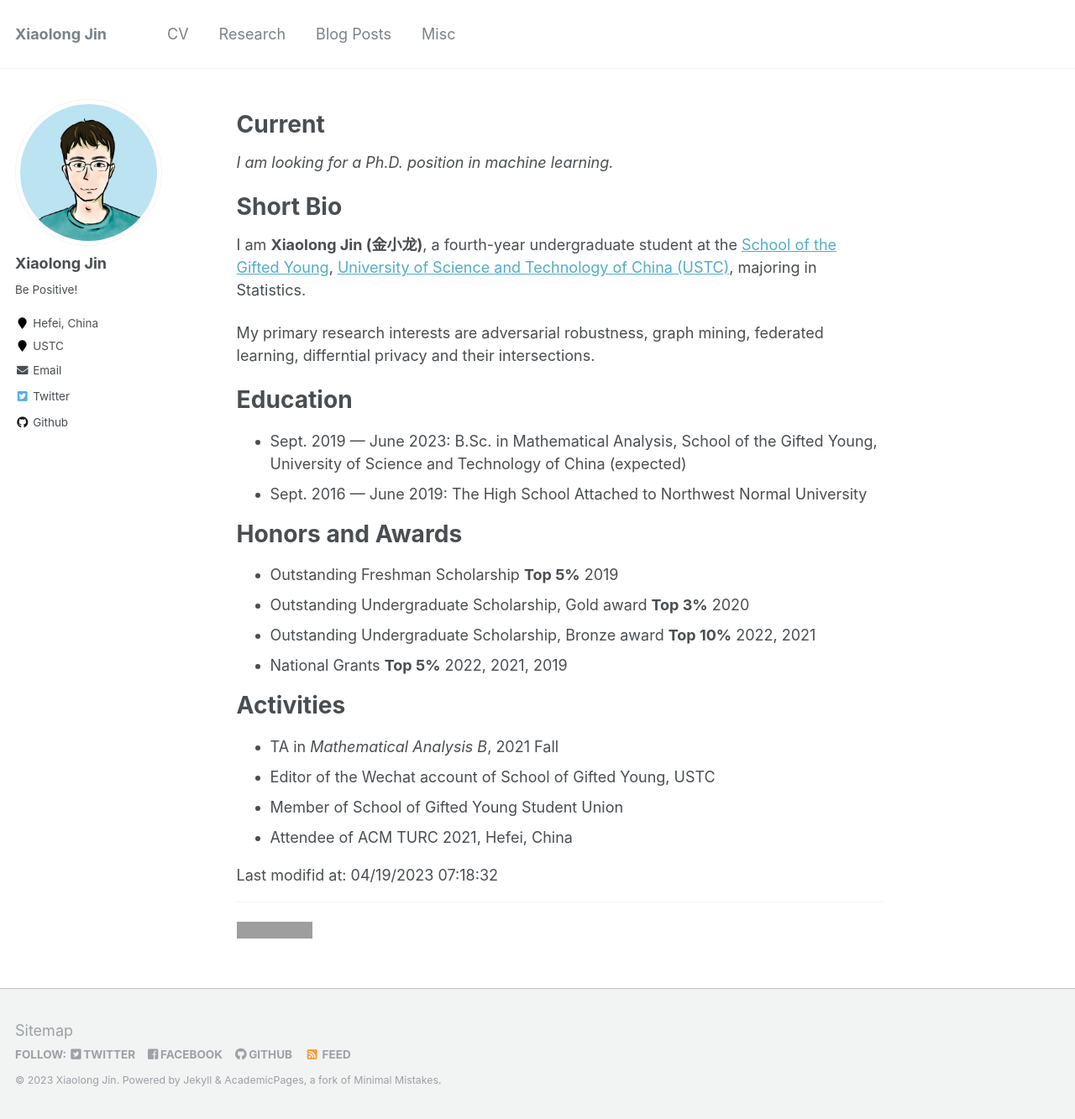
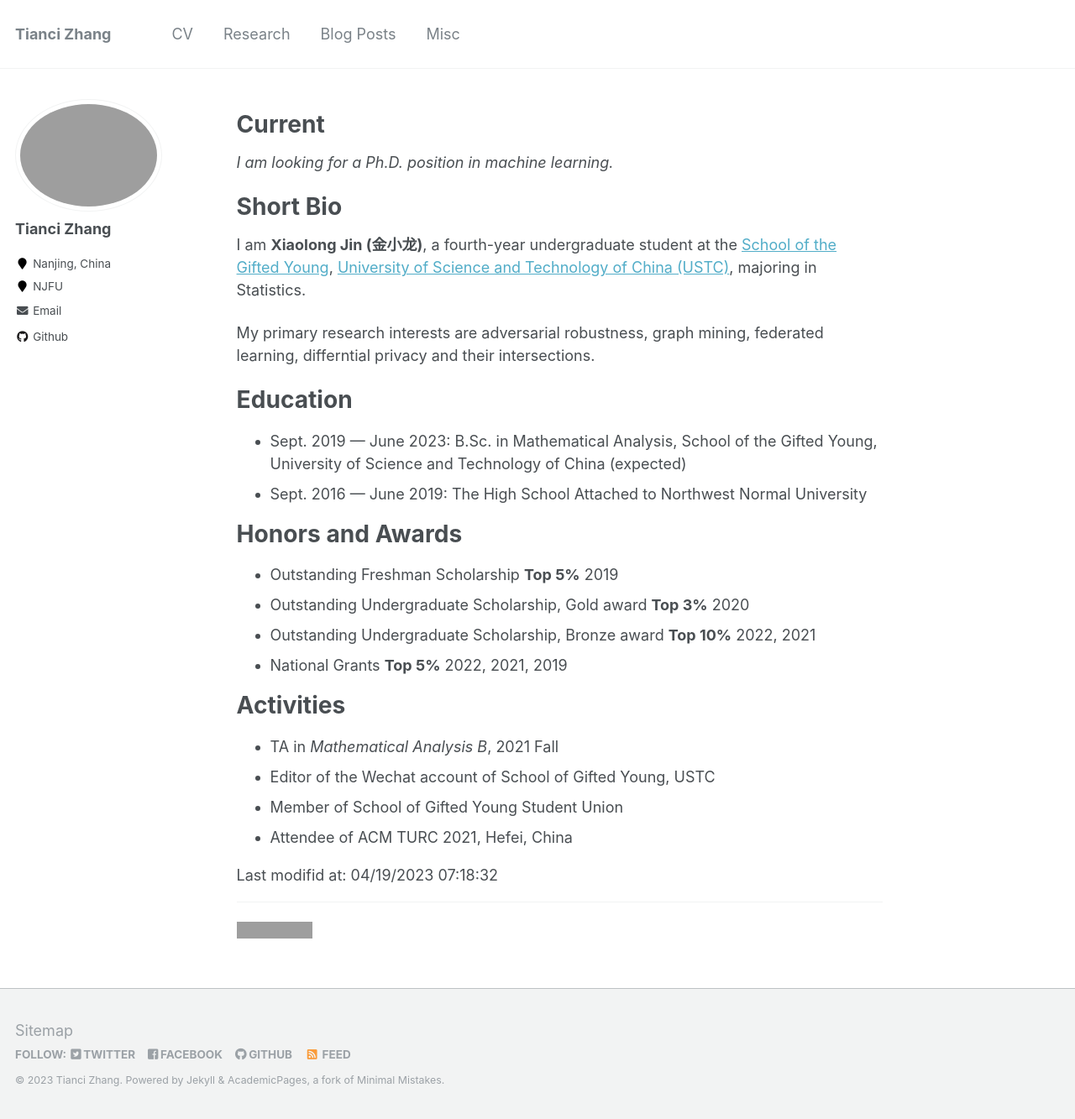
Before and after one commit to tiancivalen/tiancivalen.github.io, a Jekyll site: the page built from _pages/about.md, in a window 1280 px wide and 1333 px high. Shown: the whole window at 84% size. Built offline with Jekyll 4.4.1, drawn with Linux system fonts in a browser that asks for light colours; grey boxes are pictures that could not be loaded.

Commit message:
Update _config.yml

```diff
--- a/_config.yml
+++ b/_config.yml
@@ -10,13 +10,13 @@
 
 # Site Settings
 locale                   : "en-US"
-title                    : "Xiaolong Jin"
+title                    : "Tianci Zhang"
 title_separator          : "-"
-name                     : &name "Xiaolong Jin"
+name                     : &name "Tianci Zhang"
 description              : &description "personal description"
-url                      : https://jinxiaolong1129.github.io # the base hostname & protocol for your site e.g. "https://mmistakes.github.io"
+url                      : https://tiancivalen.github.io # the base hostname & protocol for your site e.g. "https://mmistakes.github.io"
 baseurl                  : "" # the subpath of your site, e.g. "/blog"
-repository               : "Jinxiaolong1129/Jinxiaolong1129.github.io"
+repository               : "tiancivalen/tiancivalen.github.io"
 teaser                   :  # filename of teaser fallback teaser image placed in /images/, .e.g. "500x300.png"
 breadcrumbs              : false # true, false (default)
 words_per_minute         : 160
@@ -83,15 +83,15 @@ analytics:
 
 # Site Author
 author:
-  name             : "Xiaolong Jin"
-  avatar           : "academic50k.png"
-  bio              : "Be Positive!"
-  location         : "Hefei, China"
-  employer         : "USTC"
+  name             : "Tianci Zhang"
+  avatar           : "1.jpg"
+  bio              : ""
+  location         : "Nanjing, China"
+  employer         : "NJFU"
   #pubmed           : "https://www.ncbi.nlm.nih.gov/pubmed/?term=john+snow"
   # googlescholar    : "http://yourfullgooglescholarurl.com"
   # zhihu            : "https://www.zhihu.com/people/jinxiaolong-91"
-  email            : "jinxiaolong1129@gmail.com"
+  email            : "zhangtiancy@163.com"
   researchgate     :  # example: "https://www.researchgate.net/profile/yourprofile"
   uri              :
   bitbucket        :
@@ -100,7 +100,7 @@ author:
   flickr           :
   facebook         :
   foursquare       :
-  github           : "Jinxiaolong1129"
+  github           : "tiancivalen"
   google_plus      :
   keybase          :
   instagram        :
@@ -113,7 +113,7 @@ author:
   stackoverflow    : # http://stackoverflow.com/users/123456/username
   steam            :
   tumblr           :
-  twitter          : "JxlDragon"
+  twitter          : # "JxlDragon"
   vine             :
   weibo            :
   youtube          :
```
